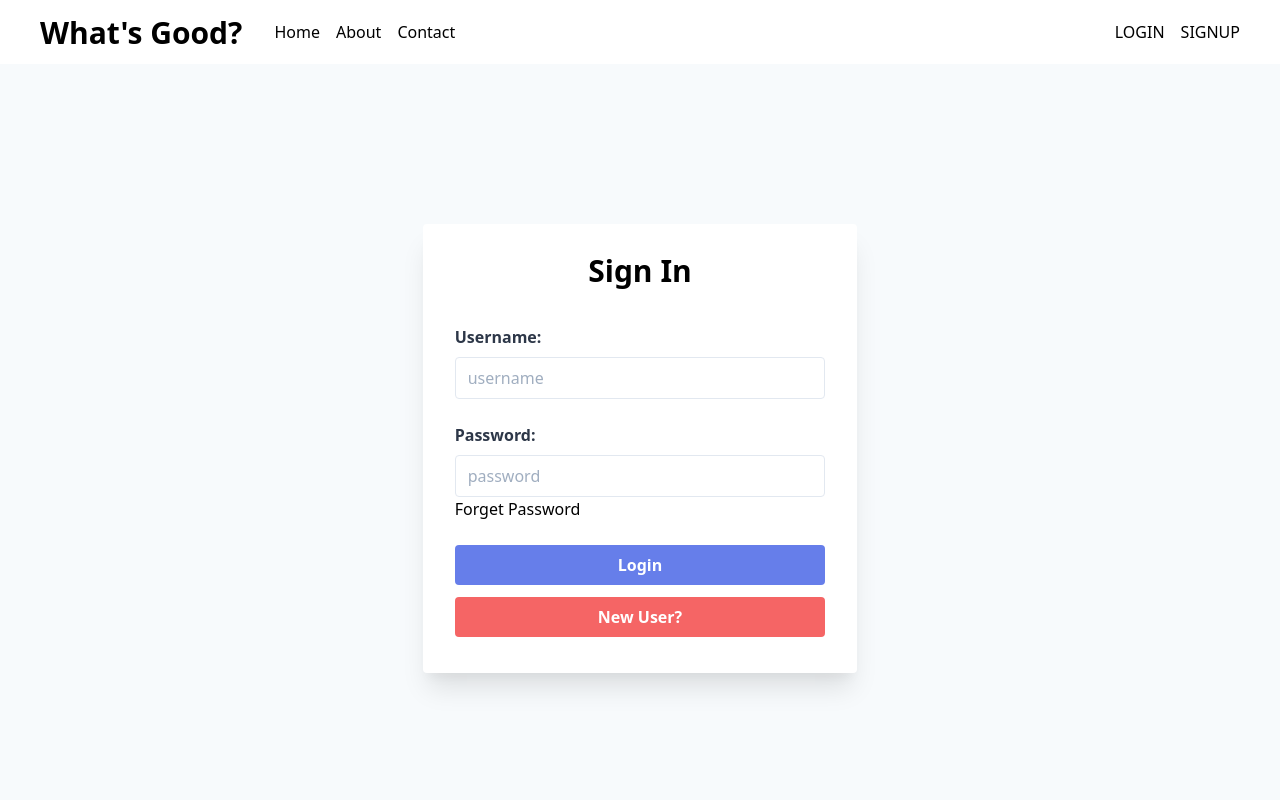
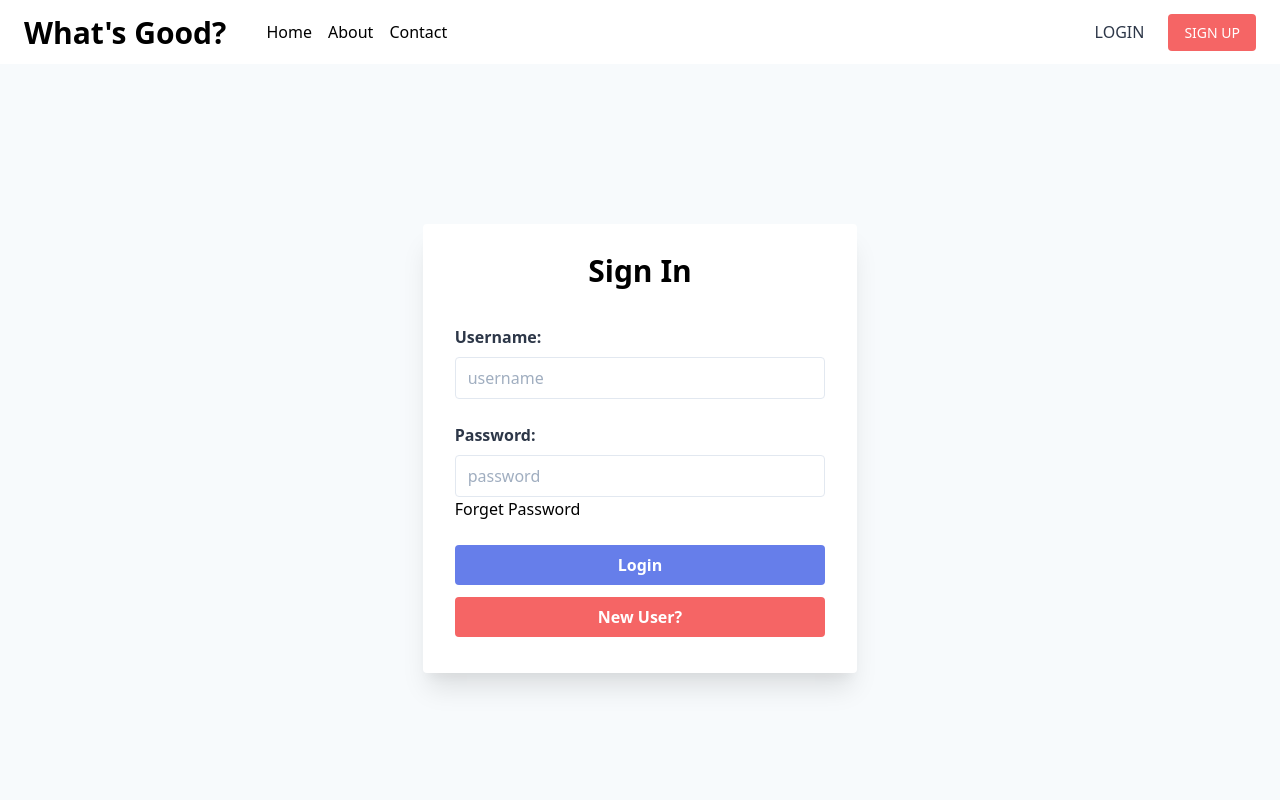
Before and after one commit to jlam3950/whats-good, a React (Create React App) app: page /login in a window 1280 px wide. Shown: the top 800 px of the page. Built offline with nearby package versions, Linux system fonts and the light colour scheme.

Commit message:
fixed initial state, login. useNav for login.

```diff
--- a/src/components/Home.jsx
+++ b/src/components/Home.jsx
@@ -5,7 +5,8 @@ import hero from '../images/hero_splash.jpg';
 const Home = () => {
   return (
     <>
-    <div class = 'container flex flex-col md:items-center px-4 mx-auto mt-5 md:space-y-0'>
+    <div class = 'flex flex-col md:items-center mx-auto mt-5 md:space-y-0'>
+    {/* removed container, px-5 ^^ */}
     <div class = 'flex flex-col mx-auto md:flex-row'>
     <div className="flex items-center">
             <div className="flex space-x-1">
@@ -39,13 +40,13 @@ const Home = () => {
       </button>
     </div>
     <div class = 'mx-auto'>
-      <img src = {hero} class ='rounded-lg' alt= ''></img>
+      <img src = {hero} class = 'hero_img object-cover' alt= ''></img>
     </div>
     <div class = 'mx-auto'>
-      <h1 class = 'text-2xl font-bold py-2 md:text-3xl md:text-center'>
+      <h1 class = 'text-2xl text-center px-5 font-bold py-2 md:text-3xl md:text-center'>
         Find the best items at every restaurant.
       </h1>
-      <p className="text-center text-darkGrey md:text-center md:mb-5">
+      <p className="text-center px-5 text-darkGrey md:text-center md:mb-5">
           Lorem ipsum dolor sit amet consectetur adipisicing elit. Doloremque, quidem repudiandae et dignissimos, similique voluptatem, maiores dolorem eveniet aperiam deserunt qui illum veniam tempora dolorum eos reiciendis odit quos quisquam quas corrupti fuga laudantium. Quas.
         </p>
     </div>
--- a/src/components/Login.jsx
+++ b/src/components/Login.jsx
@@ -1,14 +1,15 @@
 import React, { useState } from "react";
-import { useDispatch, useSelector } from "react-redux";
-import { NavLink } from "react-router-dom";
+import { useDispatch } from "react-redux";
+import { updateUser } from "../redux/loginSlice";
+import { NavLink, useNavigate } from "react-router-dom";
 import Axios from "axios";
-import { updateUser, SelectUsername } from "../redux/loginSlice";
 
 const Login = () => {
   const [userLogin, setUserLogin] = useState("");
   const [pwLogin, setPwLogin] = useState("");
   const [data, setData] = useState("");
   const dispatch = useDispatch();
+  const navigate = useNavigate();
 
   const saveUser = (login) =>{
     console.log(login);
@@ -27,12 +28,12 @@ const Login = () => {
       url: "http://localhost:5500/login",
     }).then((res) => setData(res.data), setTimeout(() =>{
       saveUser(userLogin);
-      // window.location.replace('http://localhost:3000')
+      navigate('/');
     }, 2000));
 
   };
 
-  console.log(useSelector(SelectUsername));
+  // console.log(useSelector(SelectUsername));
 
   // const displayUserLogin = () => {
   //   Axios({
--- a/src/components/Navbar.jsx
+++ b/src/components/Navbar.jsx
@@ -1,7 +1,11 @@
 import React from "react";
-import { NavLink } from 'react-router-dom';
+import { useSelector } from "react-redux";
+import { SelectUsername } from "../redux/loginSlice";
+import { NavLink } from "react-router-dom";
 
 const Navbar = () => {
+  const username = useSelector(SelectUsername);
+
   return (
     <nav>
       <div class="">
@@ -9,23 +13,41 @@ const Navbar = () => {
           <div class="flex items-center space-x-8">
             {/* <div class="p-3 -mb-10 -mt-5 bg-red-600 text-white text-xl lg:text-2xl font-extrabold cursor-pointer border border-black">What's Good?</div> */}
 
-          <NavLink to = '/'>
-            <h1 class="text-2xl lg:text-3xl font-bold cursor-pointer">What's Good?</h1>
+            <NavLink to="/">
+              <h1 class="text-xl -m-4 md:mr-2 lg:text-3xl font-bold cursor-pointer">
+                What's Good?
+              </h1>
             </NavLink>
             <div class="hidden md:flex justify-around space-x-4">
-            <NavLink class="hover:text-indigo-600 text-gray-700" to ='/'>Home</NavLink>
-            <NavLink class="hover:text-indigo-600 text-gray-700" to ='/about'>About</NavLink>
-            <NavLink class="hover:text-indigo-600 text-gray-700" to ='/contact'>Contact</NavLink>
+              <NavLink class="hover:text-indigo-600 text-gray-700" to="/">
+                Home
+              </NavLink>
+              <NavLink class="hover:text-indigo-600 text-gray-700" to="/about">
+                About
+              </NavLink>
+              <NavLink
+                class="hover:text-indigo-600 text-gray-700"
+                to="/contact"
+              >
+                Contact
+              </NavLink>
             </div>
           </div>
-        <div class="flex space-x-4 items-center">
-          <NavLink class="text-gray-800 text-sm" to='/login'>LOGIN</NavLink>
-          <NavLink class="bg-indigo-600 px-4 py-2 rounded text-white hover:bg-indigo-500 text-sm" to='/register'>SIGNUP</NavLink>
+          <div class="flex space-x-2 -m-4  md:space-x-6 items-center">
+            <NavLink className="text-gray-800 text-md" to="/login">
+              {username != null ? `hi, ${username}` : "LOGIN"}
+            </NavLink>
+            <NavLink
+              className="bg-red-500 p-2 sm:px-4 sm:py-2 rounded text-white hover:bg-red-400 text-sm"
+              to="/register"
+            >
+              {username != null ? `SIGN OUT` : "SIGN UP"}
+            </NavLink>
           </div>
         </div>
       </div>
     </nav>
-  )
-}
+  );
+};
 
-export default Navbar
+export default Navbar;
--- a/src/components/Register.jsx
+++ b/src/components/Register.jsx
@@ -1,11 +1,20 @@
 import React, { useState } from "react";
-import { NavLink } from "react-router-dom";
+import { useDispatch } from "react-redux";
+import { updateUser } from "../redux/loginSlice";
+import { NavLink, useNavigate } from "react-router-dom";
 import Axios from "axios";
 
 const Register = () => {
   const [userReg, setUserReg] = useState("");
   const [pwReg, setPwReg] = useState("");
   const [data, setData] = useState("");
+  const dispatch = useDispatch();
+  const navigate = useNavigate();
+
+  const saveUser = (login) =>{
+    console.log(login);
+    dispatch(updateUser(login));
+  }
 
   const registerUser = (e) => {
     e.preventDefault();
@@ -21,7 +30,9 @@ const Register = () => {
     }).then(
       (res) => setData(res.data),
       setTimeout(() => {
-        window.location.replace("http://localhost:3000");
+        saveUser(userReg);
+        navigate('/');
+        // window.location.replace("http://localhost:3000");
       }, 2000)
     );
   };
--- a/src/redux/loginSlice.js
+++ b/src/redux/loginSlice.js
@@ -1,24 +1,21 @@
 import { createSlice } from "@reduxjs/toolkit";
 
 const initialState = {
-    username: [],
-}
+  username: null,
+};
 
 const loginSlice = createSlice({
-    name: "user",
-    initialState,
-    reducers: {
-       updateUser: (state, action) => {
-        console.log(`hi this is the ${action.payload}`);
-        state.username.push(action.payload);
-       }
-    }
-})
+  name: "user",
+  initialState,
+  reducers: {
+    updateUser: (state, action) => {
+      state.username = action.payload;
+    },
+  },
+});
 
 export const SelectUsername = (state) => state.user.username;
 
-export const {
-    updateUser,
-} = loginSlice.actions;
+export const { updateUser } = loginSlice.actions;
 
 export default loginSlice.reducer;
```
Also changed, not shown: 1 other file (tests, documents, lock files or other folders). Lines whose indentation alone changed are shown as unchanged.
